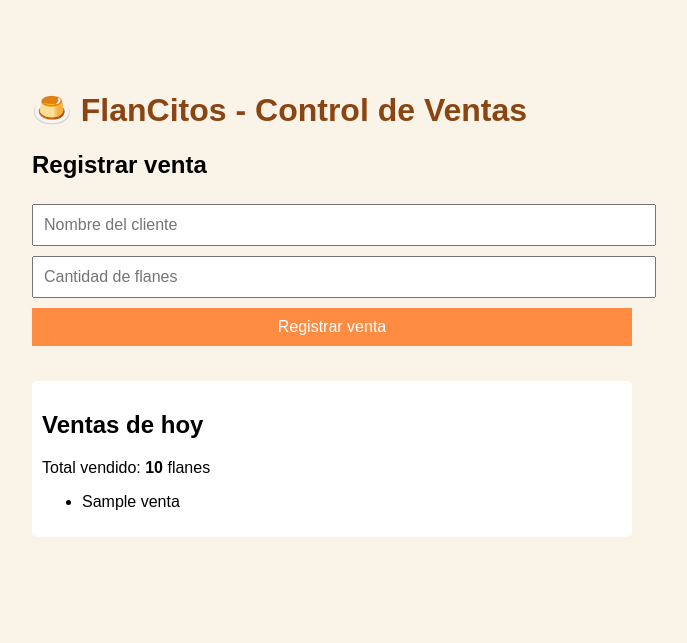
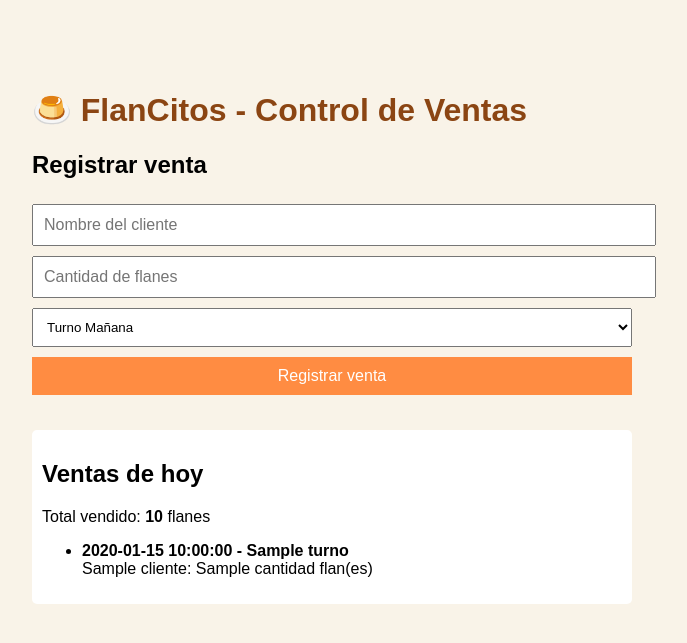
Before and after one commit to Abalito04/FlanCitos, a Flask app: template templates/index.html in a window 1280 px wide. Shown: the top 643 px of the page, without its empty margins (308-995 px from the left). Run offline with Flask 3, Linux system fonts and the light colour scheme; the template is opened without the code that fills it: most values are stand-ins (such as "Sample title", 1, 10 or a date in 2020); parts of the project's set-up code (start-up, migrations or seed data) failed here and were passed over.

Commit message:
tercer commit

```diff
--- a/app.py
+++ b/app.py
@@ -1,5 +1,6 @@
 from flask import Flask, render_template, request, redirect, url_for
 import os
+from datetime import datetime # <--- Importante: agregá esto arriba
 
 app = Flask(__name__)
 
@@ -18,41 +19,47 @@ ARCHIVO_VENTAS = os.path.join(RUTA_BASE, 'ventas.txt')
 
 
 
-# Función para cargar las ventas desde el archivo
 def cargar_ventas():
     ventas = []
     if os.path.exists(ARCHIVO_VENTAS):
         with open(ARCHIVO_VENTAS, 'r', encoding='utf-8') as archivo:
             for linea in archivo:
-                if linea.strip():  # Si la línea no está vacía
+                if linea.strip():
                     partes = linea.strip().split('|')
-                    if len(partes) == 2:
-                        cliente = partes[0]
-                        cantidad = int(partes[1])
-                        ventas.append({'cliente': cliente, 'cantidad': cantidad})
-    return ventas
+                    # Ahora esperamos 4 partes: Fecha|Turno|Cliente|Cantidad
+                    if len(partes) == 4:
+                        ventas.append({
+                            'fecha': partes[0],
+                            'turno': partes[1],
+                            'cliente': partes[2],
+                            'cantidad': int(partes[3])
+                        })
+    # Opcional: Invertir la lista para ver lo último primero
+    return ventas[::-1]
 
-# Función para guardar una venta en el archivo
-def guardar_venta(cliente, cantidad):
+def guardar_venta(cliente, cantidad, turno):
+    # Obtenemos la fecha de hoy (ej: 19/12/2025)
+    fecha_hoy = datetime.now().strftime("%d/%m/%Y")
+
     with open(ARCHIVO_VENTAS, 'a', encoding='utf-8') as archivo:
-        archivo.write(f"{cliente}|{cantidad}\n")
+        # Guardamos: Fecha|Turno|Cliente|Cantidad
+        archivo.write(f"{fecha_hoy}|{turno}|{cliente}|{cantidad}\n")
 
 @app.route('/')
 def inicio():
     ventas = cargar_ventas()
     total = sum([v['cantidad'] for v in ventas])
-    ventas_texto = [f"{v['cliente']} - {v['cantidad']} flan(es)" for v in ventas]
-    return render_template('index.html', ventas=ventas_texto, total=total)
+    # Ya no armamos el texto acá, pasamos la lista de objetos completa al HTML
+    return render_template('index.html', ventas=ventas, total=total)
 
 @app.route('/agregar', methods=['POST'])
 def agregar_venta():
     cliente = request.form['cliente']
     cantidad = int(request.form['cantidad'])
+    turno = request.form['turno'] # <--- Recibimos el turno
 
-    # Guardamos la venta en el archivo
-    guardar_venta(cliente, cantidad)
+    guardar_venta(cliente, cantidad, turno)
 
-    # Redirigimos a la página principal
     return redirect(url_for('inicio'))
 
 if __name__ == '__main__':
--- a/templates/index.html
+++ b/templates/index.html
@@ -41,19 +41,31 @@
     <form action="/agregar" method="POST">
         <input type="text" name="cliente" placeholder="Nombre del cliente" required>
         <input type="number" name="cantidad" placeholder="Cantidad de flanes" min="1" required>
+
+        <!-- Nuevo: Selector de Turno -->
+        <select name="turno" required style="padding: 10px; width: 100%; margin: 5px 0;">
+            <option value="Mañana">Turno Mañana</option>
+            <option value="Noche">Turno Noche</option>
+        </select>
+
         <button type="submit">Registrar venta</button>
     </form>
+
 
     <div class="ventas-list">
         <h2>Ventas de hoy</h2>
         <p>Total vendido: <strong>{{ total }}</strong> flanes</p>
         <ul>
             {% for venta in ventas %}
-                <li>{{ venta }}</li>
+                <li>
+                    <strong>{{ venta.fecha }} - {{ venta.turno }}</strong><br>
+                    {{ venta.cliente }}: {{ venta.cantidad }} flan(es)
+                </li>
             {% else %}
                 <li>No hay ventas registradas todavía.</li>
             {% endfor %}
         </ul>
+
     </div>
 </body>
 </html>
--- a/ventas.txt
+++ /dev/null
@@ -1 +0,0 @@
-Roberto|5
```
